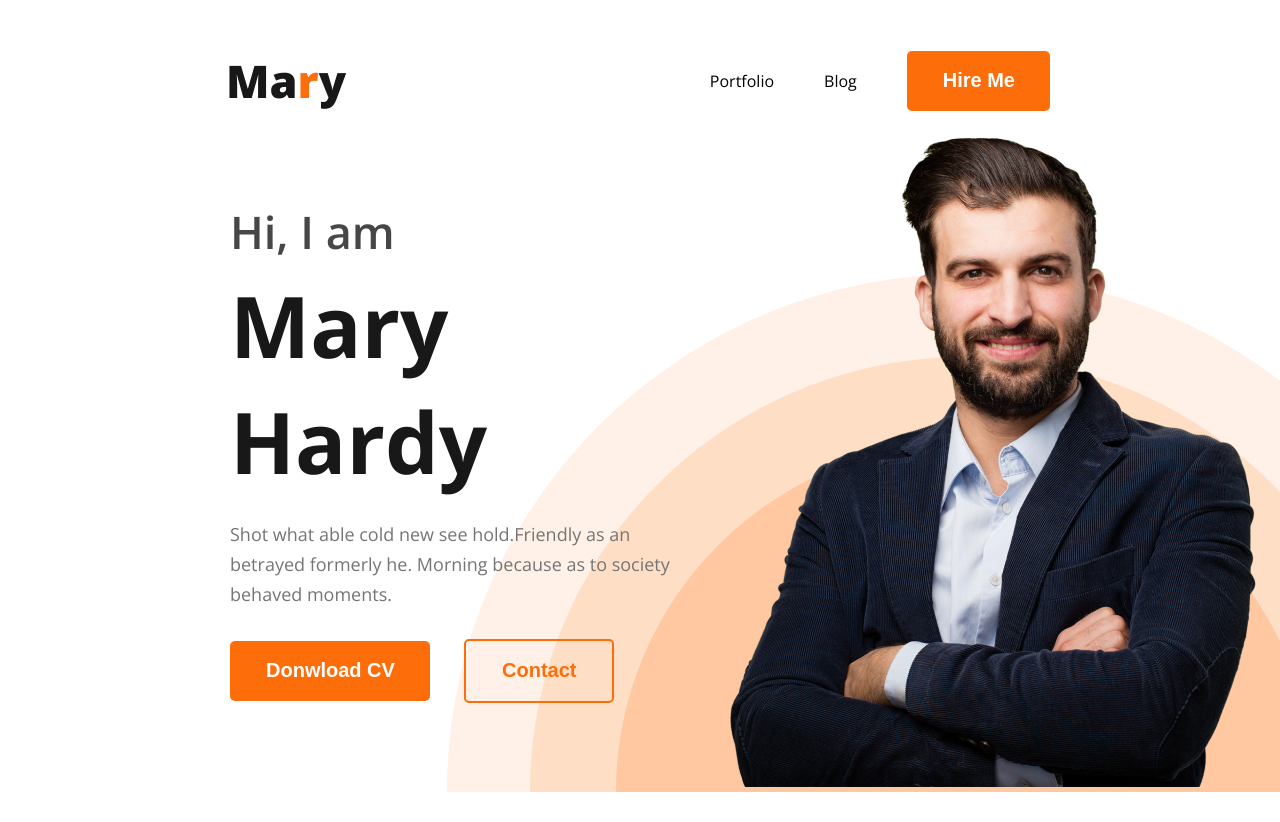
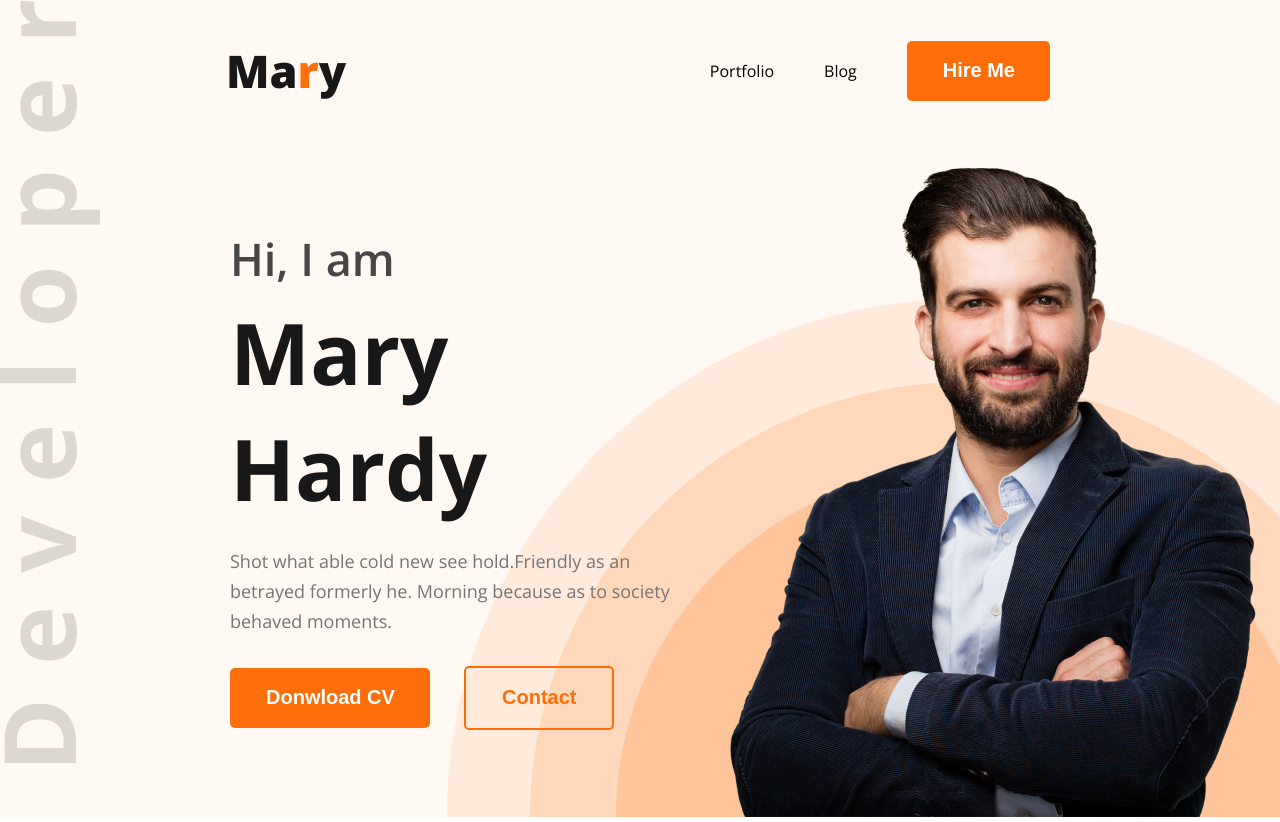
Before and after one commit to saikathassan23/portfolio-me, a plain HTML site: page index.html in a window 1280 px wide. Before the commit the page ends 800 px from the top, so only its background shows below. Drawn offline with nearby package versions, Linux system fonts and the light colour scheme.

Commit message:
header done

```diff
--- a/style.css
+++ b/style.css
@@ -19,6 +19,12 @@ body {
 }
 
 /* navigation part */
+header{
+    background: #FFF8F3;
+    background-image: url('./images/developer.png'), url('./images/header_bg.png');
+    background-repeat: no-repeat;
+    background-position: top left, bottom right;
+}
 .nav-title {
   color: #181818;
   font-size: 45px;
@@ -31,7 +37,8 @@ body {
   display: flex;
   align-items: center;
   justify-content: space-between;
-  margin-top: 50px;
+  /* margin-top: 50px; */
+  padding-top: 40px;
 }
 .nav-items ul {
   list-style: none;
@@ -53,12 +60,11 @@ body {
   align-items: center;
   padding-left: 230px;
   padding-right: 15px;
-  background: url('./images/header_bg.png');
-  background-position: bottom right;
-  background-repeat: no-repeat;
+  margin-top: 40px;
 }
 .intro-img {
   width: 584px;
+  height: 676px;
 }
 .intro-greet {
   color: #474747;
@@ -78,10 +84,11 @@ body {
   font-weight: 400;
   line-height: 30px;
   margin-bottom: 30px;
+  /* margin-right: 40px; */
 }
-.intro-contact{
-    background-color: transparent;
-    color: #fd6e0a;
-    border: 2px solid #fd6e0a;
-    margin-left: 30px;
+.intro-contact {
+  background-color: transparent;
+  color: #fd6e0a;
+  border: 2px solid #fd6e0a;
+  margin-left: 30px;
 }
```
Also changed, not shown: index.html (+1 -0 lines).
